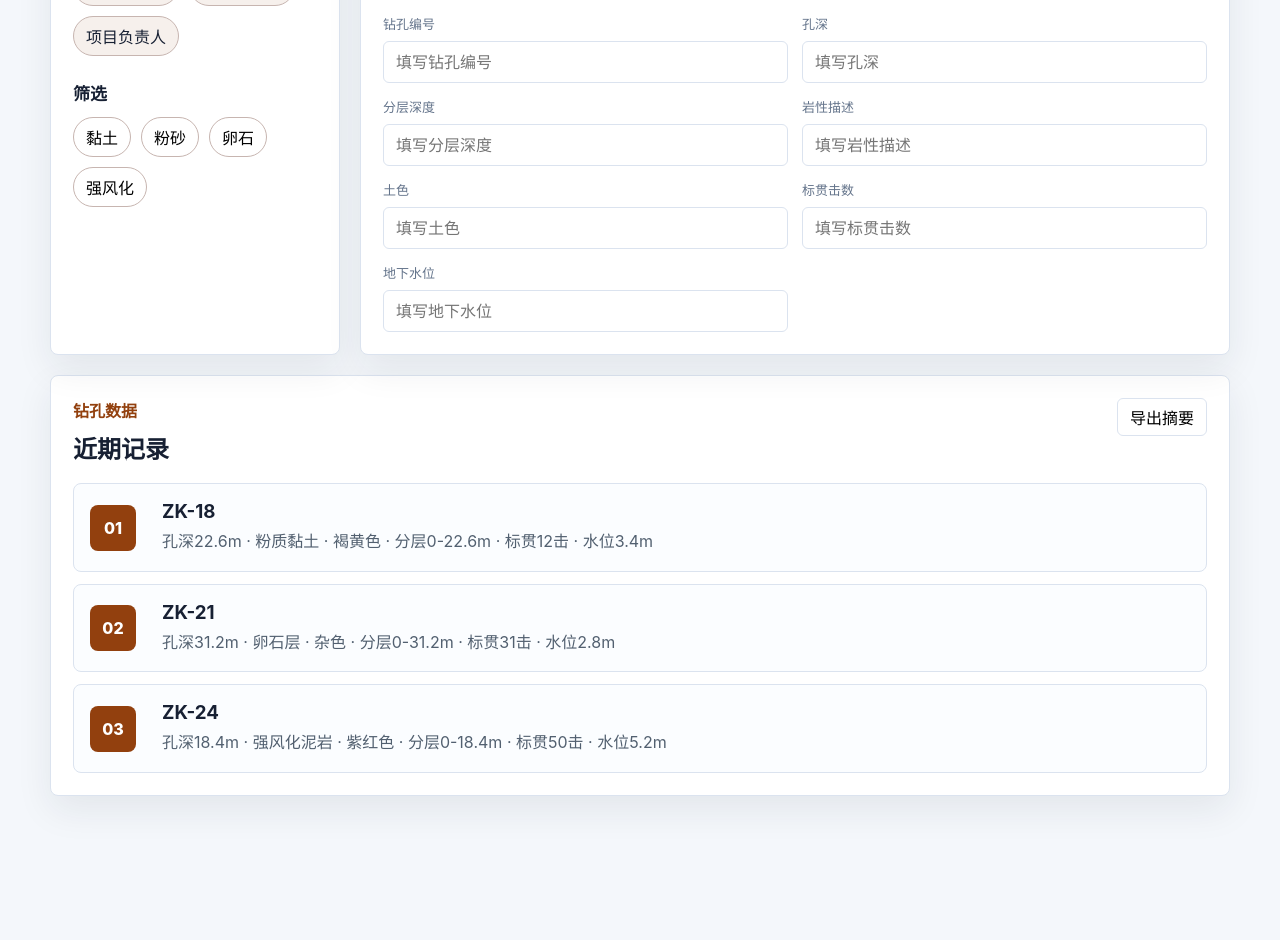
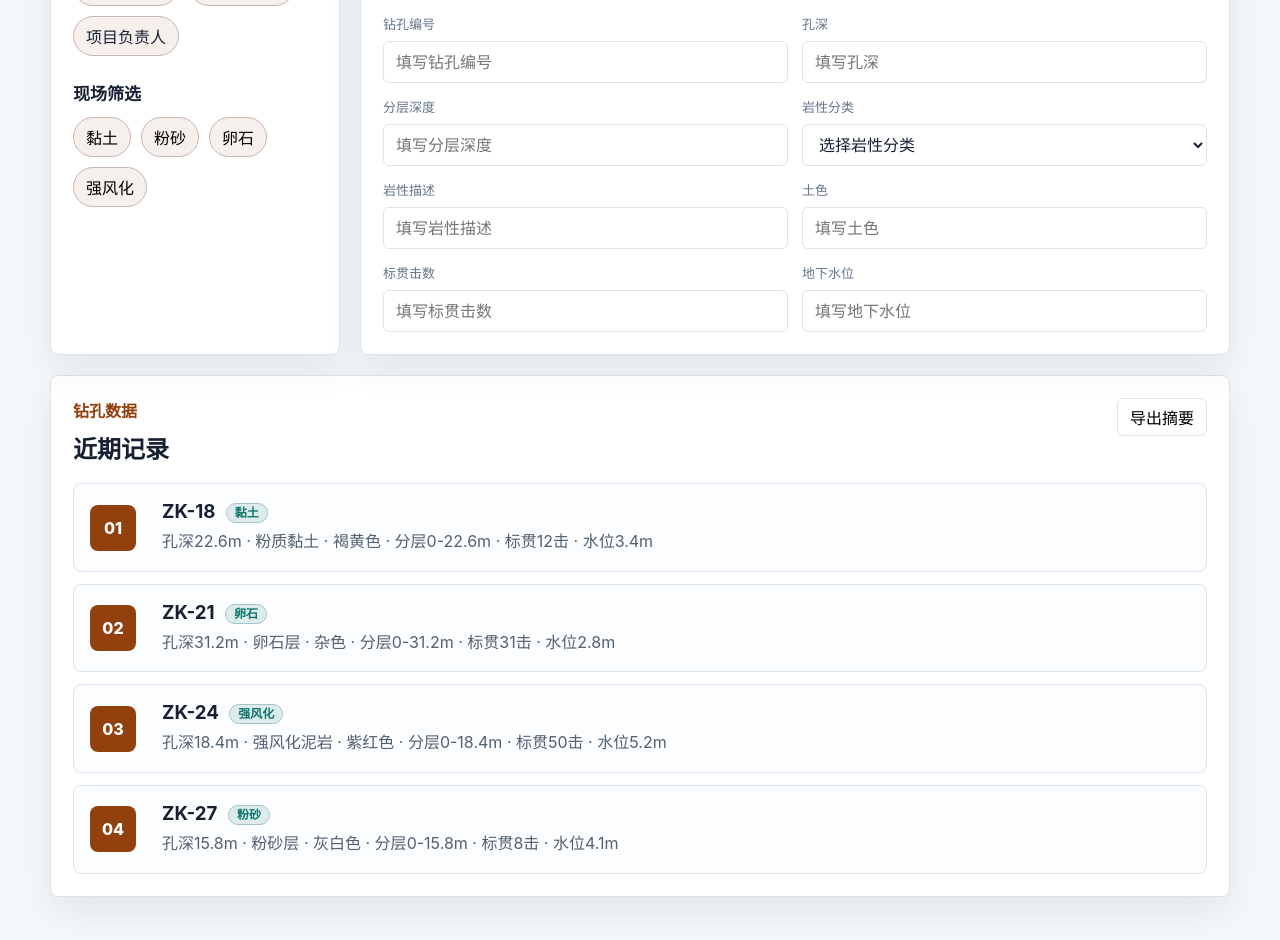
Before and after one commit to aliAjax/hxwl-03-5914d88, a React (Vite) app: page / in a window 1280 px wide. Shown: the part 480-1420 px from the top of the page. Before the commit the page ends 1324 px from the top, so only its background shows below. Built offline with nearby package versions, Linux system fonts and the light colour scheme.

Commit message:
.3436396082391580:e6dd6086050445f5e3265a6bc944236d_6a318ddc72c1532343feae6d.6a318ddd72c1532343feae6f.6a318ddd3d1c8705f3f7e5db:Trae CN.T(2026/6/17 01:54:37)

```diff
--- a/src/App.tsx
+++ b/src/App.tsx
@@ -34,6 +34,7 @@ const project = {
     "钻孔编号",
     "孔深",
     "分层深度",
+    "岩性分类",
     "岩性描述",
     "土色",
     "标贯击数",
@@ -70,6 +71,7 @@ interface DrillingRecord {
   "钻孔编号": string;
   "孔深": string;
   "分层深度": string;
+  "岩性分类": string;
   "岩性描述": string;
   "土色": string;
   "标贯击数": string;
@@ -81,6 +83,7 @@ const initialRecords: DrillingRecord[] = [
     "钻孔编号": "ZK-18",
     "孔深": "22.6",
     "分层深度": "0-22.6",
+    "岩性分类": "黏土",
     "岩性描述": "粉质黏土",
     "土色": "褐黄色",
     "标贯击数": "12",
@@ -90,6 +93,7 @@ const initialRecords: DrillingRecord[] = [
     "钻孔编号": "ZK-21",
     "孔深": "31.2",
     "分层深度": "0-31.2",
+    "岩性分类": "卵石",
     "岩性描述": "卵石层",
     "土色": "杂色",
     "标贯击数": "31",
@@ -99,10 +103,21 @@ const initialRecords: DrillingRecord[] = [
     "钻孔编号": "ZK-24",
     "孔深": "18.4",
     "分层深度": "0-18.4",
+    "岩性分类": "强风化",
     "岩性描述": "强风化泥岩",
     "土色": "紫红色",
     "标贯击数": "50",
     "地下水位": "5.2"
+  },
+  {
+    "钻孔编号": "ZK-27",
+    "孔深": "15.8",
+    "分层深度": "0-15.8",
+    "岩性分类": "粉砂",
+    "岩性描述": "粉砂层",
+    "土色": "灰白色",
+    "标贯击数": "8",
+    "地下水位": "4.1"
   }
 ];
 
@@ -110,6 +125,7 @@ const emptyForm: DrillingRecord = {
   "钻孔编号": "",
   "孔深": "",
   "分层深度": "",
+  "岩性分类": "",
   "岩性描述": "",
   "土色": "",
   "标贯击数": "",
@@ -132,16 +148,22 @@ function App() {
   const [formData, setFormData] = useState<DrillingRecord>(emptyForm);
   const [records, setRecords] = useState<DrillingRecord[]>(initialRecords);
   const [errors, setErrors] = useState<Partial<Record<FieldName, string>>>({});
+  const [activeFilter, setActiveFilter] = useState<string | null>(null);
+
+  const filteredRecords = useMemo(() => {
+    if (!activeFilter) return records;
+    return records.filter(r => r["岩性分类"] === activeFilter);
+  }, [records, activeFilter]);
 
   const metrics = useMemo(() => {
-    const totalDepth = records.reduce((sum, r) => sum + (parseFloat(r["孔深"]) || 0), 0);
-    const layerCount = records.length;
-    const maxSPT = records.reduce((max, r) => {
+    const totalDepth = filteredRecords.reduce((sum, r) => sum + (parseFloat(r["孔深"]) || 0), 0);
+    const layerCount = filteredRecords.length;
+    const maxSPT = filteredRecords.reduce((max, r) => {
       const spt = parseFloat(r["标贯击数"]);
       return isNaN(spt) ? max : Math.max(max, spt);
     }, 0);
-    const avgWaterLevel = records.length > 0
-      ? records.reduce((sum, r) => sum + (parseFloat(r["地下水位"]) || 0), 0) / records.length
+    const avgWaterLevel = filteredRecords.length > 0
+      ? filteredRecords.reduce((sum, r) => sum + (parseFloat(r["地下水位"]) || 0), 0) / filteredRecords.length
       : 0;
 
     return [
@@ -150,7 +172,7 @@ function App() {
       String(maxSPT) + "击",
       avgWaterLevel.toFixed(1) + "m"
     ];
-  }, [records]);
+  }, [filteredRecords]);
 
   const handleInputChange = (field: FieldName, value: string) => {
     setFormData(prev => ({ ...prev, [field]: value }));
@@ -198,6 +220,7 @@ function App() {
       "钻孔编号": formData["钻孔编号"].trim(),
       "孔深": formData["孔深"].trim(),
       "分层深度": formData["分层深度"].trim(),
+      "岩性分类": formData["岩性分类"].trim(),
       "岩性描述": formData["岩性描述"].trim(),
       "土色": formData["土色"].trim(),
       "标贯击数": formData["标贯击数"].trim(),
@@ -237,10 +260,16 @@ function App() {
               <span key={user}>{user}</span>
             ))}
           </div>
-          <h2>筛选</h2>
-          <div className="chips muted">
+          <h2>现场筛选</h2>
+          <div className="chips filter-chips">
             {project.filters.map((filter: string) => (
-              <button key={filter}>{filter}</button>
+              <button
+                key={filter}
+                className={activeFilter === filter ? "filter-active" : ""}
+                onClick={() => setActiveFilter(prev => prev === filter ? null : filter)}
+              >
+                {filter}
+              </button>
             ))}
           </div>
         </aside>
@@ -257,12 +286,25 @@ function App() {
             {project.fields.map((field: FieldName) => (
               <label key={field}>
                 <span>{field}</span>
+                {field === "岩性分类" ? (
+                  <select
+                    className={errors[field] ? "input-error" : ""}
+                    value={formData[field]}
+                    onChange={(e) => handleInputChange(field, e.target.value)}
+                  >
+                    <option value="">选择岩性分类</option>
+                    {project.filters.map((f: string) => (
+                      <option key={f} value={f}>{f}</option>
+                    ))}
+                  </select>
+                ) : (
                   <input
                     className={errors[field] ? "input-error" : ""}
                     placeholder={"填写" + field}
                     value={formData[field]}
                     onChange={(e) => handleInputChange(field, e.target.value)}
                   />
+                )}
                 {errors[field] && <em className="error-tip">{errors[field]}</em>}
               </label>
             ))}
@@ -274,16 +316,16 @@ function App() {
         <div className="section-heading">
           <div>
             <p>钻孔数据</p>
-            <h2>近期记录</h2>
+            <h2>近期记录{activeFilter ? ` · ${activeFilter}` : ""}</h2>
           </div>
           <button>导出摘要</button>
         </div>
         <div className="record-list">
-          {records.map((record, index: number) => (
+          {filteredRecords.map((record, index: number) => (
             <article key={record["钻孔编号"] + "-" + index} className="record-card">
               <div className="record-index">{String(index + 1).padStart(2, "0")}</div>
               <div>
-                <h3>{record["钻孔编号"]}</h3>
+                <h3>{record["钻孔编号"]} <span className="tag">{record["岩性分类"]}</span></h3>
                 <p>
                   孔深{record["孔深"]}m · {record["岩性描述"]} · {record["土色"]} ·
                   分层{record["分层深度"]}m · 标贯{record["标贯击数"]}击 · 水位{record["地下水位"]}m
--- a/src/styles.css
+++ b/src/styles.css
@@ -18,7 +18,8 @@ body {
 }
 
 button,
-input {
+input,
+select {
   font: inherit;
 }
 
@@ -185,6 +186,41 @@ label span {
   background: #ffffff;
 }
 
+.filter-chips button.filter-active {
+  background: var(--primary);
+  color: #ffffff;
+  border-color: var(--primary);
+}
+
+select {
+  width: 100%;
+  min-height: 42px;
+  border: 1px solid var(--border);
+  border-radius: 6px;
+  padding: 0 12px;
+  color: #172033;
+  background: #ffffff;
+}
+
+select.input-error {
+  border-color: #e11d48;
+  background: #fff1f2;
+}
+
+.tag {
+  display: inline-block;
+  font-size: 12px;
+  font-weight: 600;
+  line-height: 1;
+  padding: 3px 8px;
+  border-radius: 999px;
+  background: color-mix(in srgb, var(--accent) 14%, #ffffff);
+  color: var(--accent);
+  border: 1px solid color-mix(in srgb, var(--accent) 28%, #dbe3ef);
+  vertical-align: middle;
+  margin-left: 6px;
+}
+
 .section-heading {
   display: flex;
   justify-content: space-between;
```
Also changed, not shown: 1 other file (tests, documents, lock files or other folders). Lines whose indentation alone changed are shown as unchanged.
